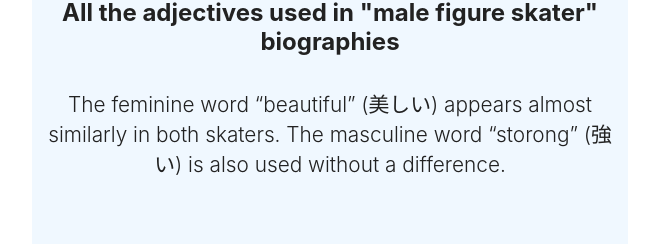
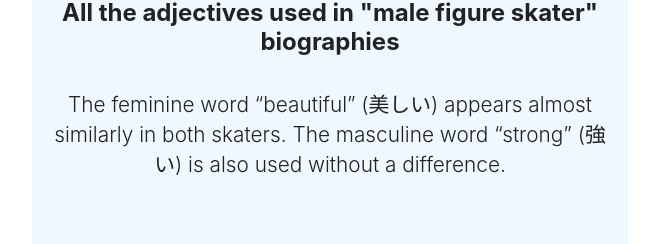
Before and after one commit to naokatoh/jawiki-gender-bias-columbia-ms, a plain HTML site: page docs/index.html in a window 1280 px wide. Shown: the part 5836-6080 px from the top of the page, without its empty margins (0-659 px from the left). Drawn offline with nearby package versions, Linux system fonts and the light colour scheme.

Commit message:
Add files via upload

```diff
--- a/docs/index.html
+++ b/docs/index.html
@@ -196,7 +196,7 @@
 					<h2>All the adjectives used in "male figure skater" biographies</h2>
 
 
-					<p>The feminine word “beautiful” (美しい) appears almost similarly in both skaters. The masculine word “storong” (強い) is also used without a difference.
+					<p>The feminine word “beautiful” (美しい) appears almost similarly in both skaters. The masculine word “strong” (強い) is also used without a difference.
 					</p>
 				</div>
 
```
